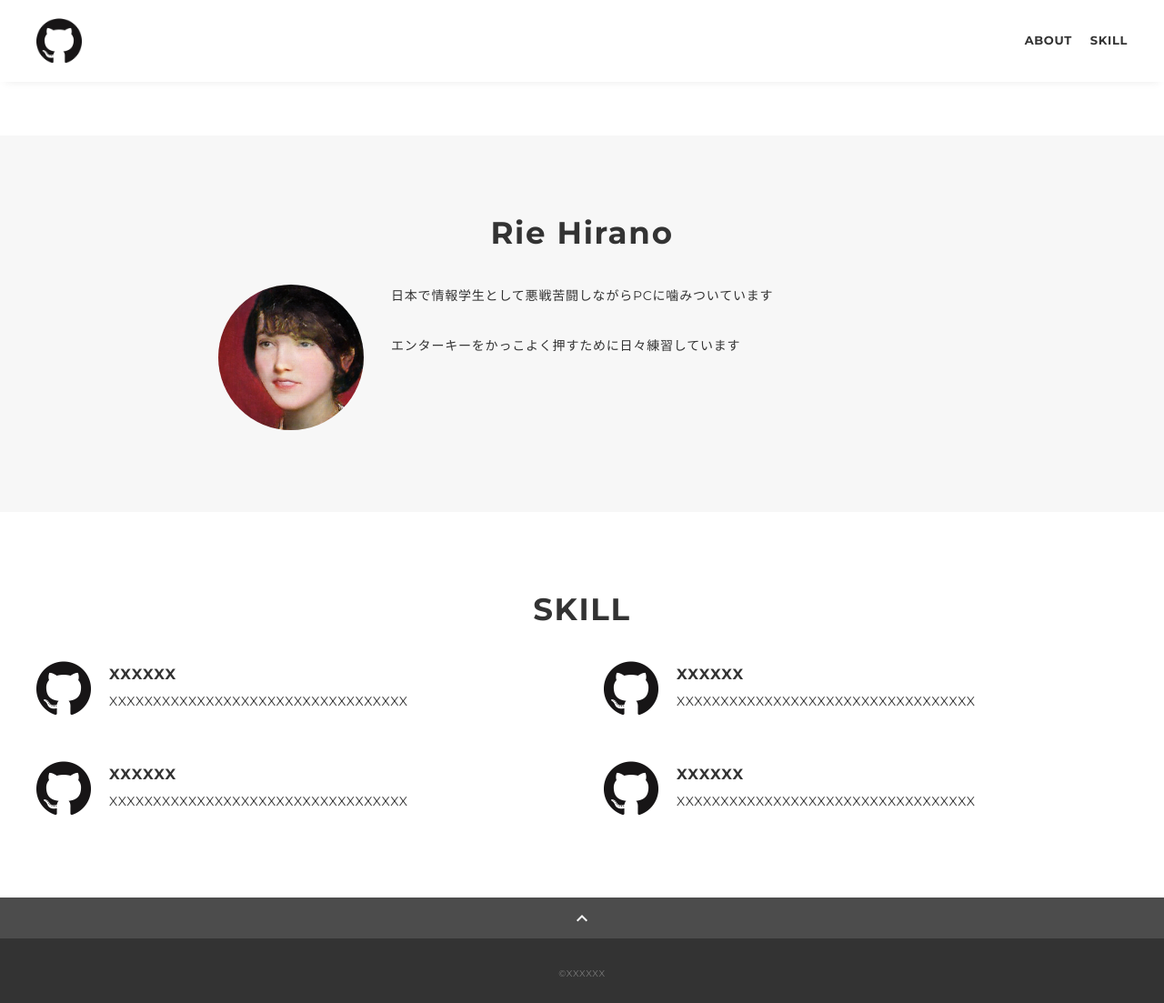
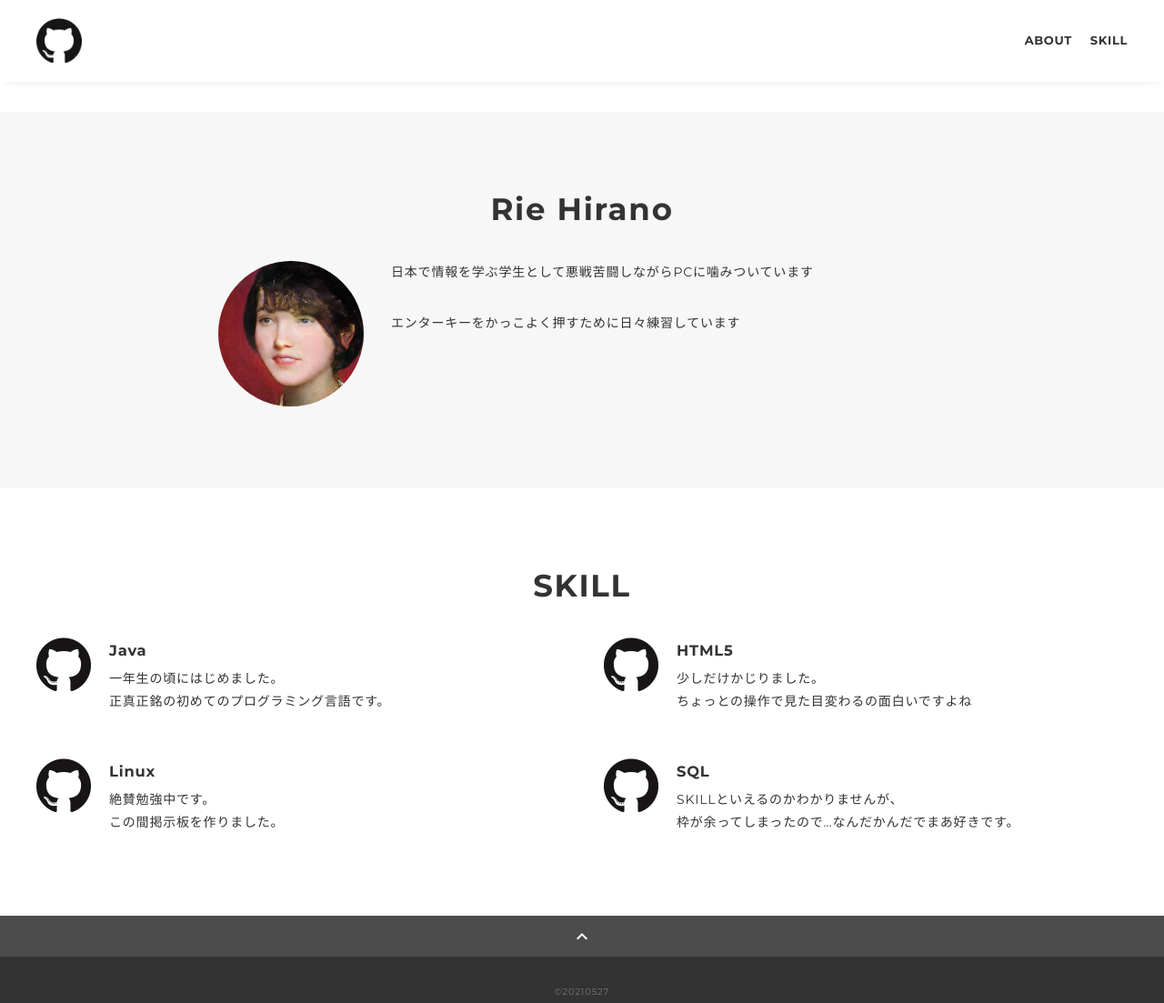
Before and after one commit to nashi-7/portfolio, a plain HTML site: page docs/index.html in a window 1280 px wide. Shown: the top 1103 px of the page at 91% size. Drawn offline with nearby package versions, Linux system fonts and the light colour scheme.

Commit message:
自己紹介等追加

```diff
--- a/docs/index.html
+++ b/docs/index.html
@@ -5,11 +5,11 @@
 <meta name="viewport"
 	content="width=device-width,initial-scale=1.0,user-scalable=no" />
 <meta property="og:type" content="website" />
-<meta property="og:title" content="XXXXXX's portfolio" />
+<meta property="og:title" content="Rie HIrano's portfolio" />
 <!-- <meta property="og:url" content="dummyurl" /> -->
-<meta property="og:description" content="XXXXXXの自己紹介サイトです。" />
+<meta property="og:description" content="平野梨恵の自己紹介サイトです。" />
 <meta property="og:image" content="img/ogp.png" />
-<meta name="description" content="XXXXXXの自己紹介サイトです。" />
+<meta name="description" content="平野梨恵の自己紹介サイトです。" />
 <title>My portfolio</title>
 <link rel="preconnect" href="https://fonts.gstatic.com" />
 <link
@@ -26,7 +26,6 @@
 
 <body>
 	<h1>Rie Hirano</h1>
-	<p>勉強中</p>
 	<div class="wrapper">
 		<header class="header">
 			<div class="inner">
@@ -52,7 +51,7 @@
 							<img src="img/profile.png" alt="自画像" />
 						</p>
 						<div class="profile-body">
-							<p>日本で情報学生として悪戦苦闘しながらPCに噛みついています</p>
+							<p>日本で情報を学ぶ学生として悪戦苦闘しながらPCに噛みついています</p>
 							<p>エンターキーをかっこよく押すために日々練習しています</p>
 						</div>
 					</div>
@@ -68,8 +67,9 @@
 								<img src="img/github.png" alt="logo" />
 							</p>
 							<div class="skill-body">
-								<h3 class="skill-name">XXXXXX</h3>
-								<p class="skill-text">XXXXXXXXXXXXXXXXXXXXXXXXXXXXXXXXXX</p>
+								<h3 class="skill-name">Java</h3>
+								<p class="skill-text">一年生の頃にはじめました。<br>
+								正真正銘の初めてのプログラミング言語です。</p>
 							</div>
 						</div>
 						<div class="skill-item">
@@ -77,8 +77,9 @@
 								<img src="img/github.png" alt="logo" />
 							</p>
 							<div class="skill-body">
-								<h3 class="skill-name">XXXXXX</h3>
-								<p class="skill-text">XXXXXXXXXXXXXXXXXXXXXXXXXXXXXXXXXX</p>
+								<h3 class="skill-name">HTML5</h3>
+								<p class="skill-text">少しだけかじりました。<br>
+								ちょっとの操作で見た目変わるの面白いですよね</p>
 							</div>
 						</div>
 						<div class="skill-item">
@@ -86,8 +87,9 @@
 								<img src="img/github.png" alt="logo" />
 							</p>
 							<div class="skill-body">
-								<h3 class="skill-name">XXXXXX</h3>
-								<p class="skill-text">XXXXXXXXXXXXXXXXXXXXXXXXXXXXXXXXXX</p>
+								<h3 class="skill-name">Linux</h3>
+								<p class="skill-text">絶賛勉強中です。<br>
+								この間掲示板を作りました。</p>
 							</div>
 						</div>
 						<div class="skill-item">
@@ -95,8 +97,9 @@
 								<img src="img/github.png" alt="logo" />
 							</p>
 							<div class="skill-body">
-								<h3 class="skill-name">XXXXXX</h3>
-								<p class="skill-text">XXXXXXXXXXXXXXXXXXXXXXXXXXXXXXXXXX</p>
+								<h3 class="skill-name">SQL</h3>
+								<p class="skill-text">SKILLといえるのかわかりませんが、<br>
+								枠が余ってしまったので…なんだかんだでまあ好きです。</p>
 							</div>
 						</div>
 					</div>
@@ -108,7 +111,7 @@
 			</div>
 
 			<footer class="footer">
-				<div class="copyright">&copy;XXXXXX</div>
+				<div class="copyright">&copy;20210527</div>
 			</footer>
 		</main>
 	</div>
```
